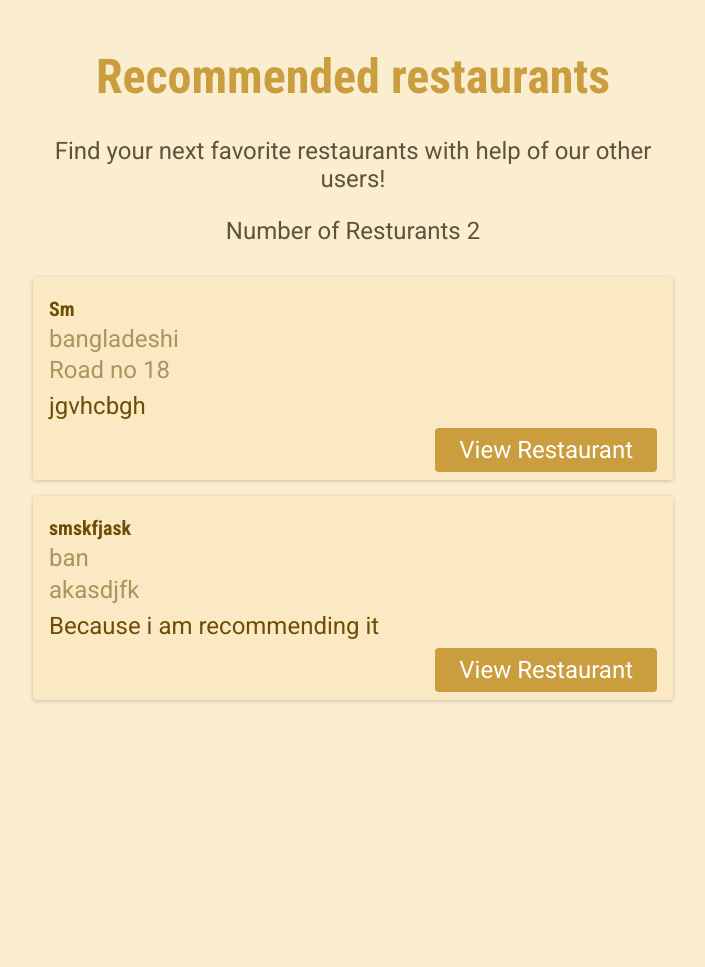
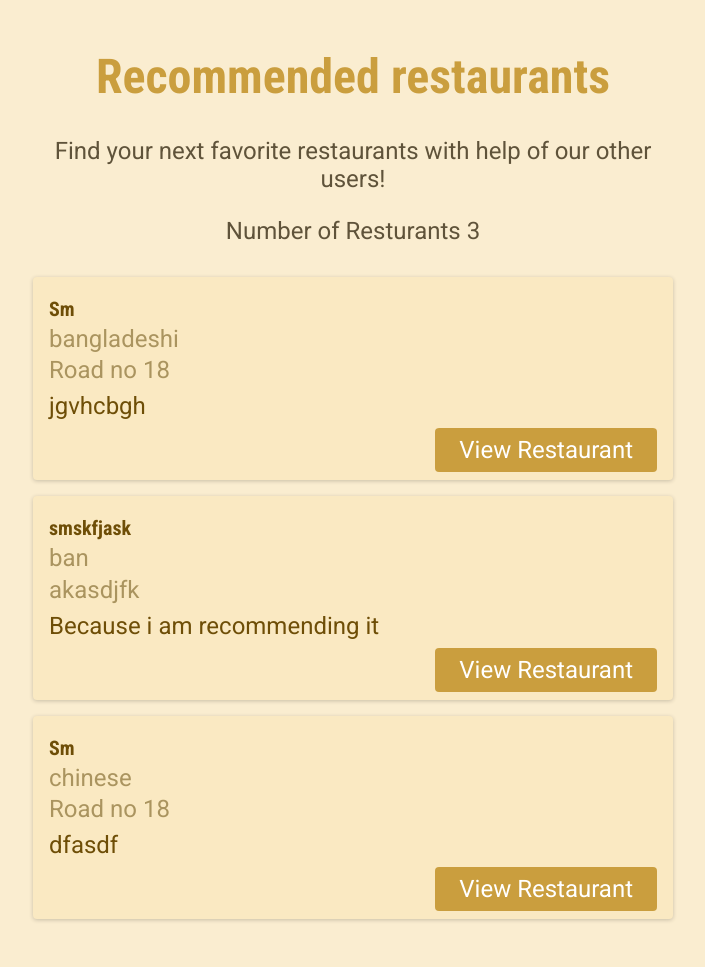
Before and after one commit to YouKnowMe2/100Days, a Node server app: page /restaurants in a window 1280 px wide. Shown: the part 80-1047 px from the top of the page, without its empty margins (287-992 px from the left). Before the commit the page ends 782 px from the top, so only its background shows below. Run offline with Node 20, Linux system fonts and the light colour scheme.

Commit message:
[NodeJsLearning] Displayed Data

```diff
--- a/nodeJs-learning-course/app.js
+++ b/nodeJs-learning-course/app.js
@@ -1,6 +1,7 @@
 const express = require('express');
 const path = require ('path');
 const fs = require('fs');
+const uuid = require('uuid');
 
 const app = express();
 
@@ -20,6 +21,8 @@ app.get('/restaurants',function (req, res,){
     const filePath = path.join(__dirname,'data', 'restaurants.json');
     const fileData = fs.readFileSync(filePath);
     const storeRestaurants = JSON.parse(fileData);
+
+
     res.render('restaurants',{
         restaurants: storeRestaurants
     });
@@ -27,7 +30,21 @@ app.get('/restaurants',function (req, res,){
 
 app.get('/restaurants/:id',function (req,res){
     const restaurantId = req.params.id;
-    res.render('restaurants-detail',{rid: restaurantId});
+    const filePath = path.join(__dirname,'data', 'restaurants.json');
+    const fileData = fs.readFileSync(filePath);
+    const storeRestaurants = JSON.parse(fileData);
+
+
+
+    for(const restaurant of storeRestaurants){
+        if(restaurant.id === restaurantId){
+            return res.render('restaurants_detail',{
+                restaurantId: restaurant
+                    });
+
+                }
+            }
+
 });
 
 app.get('/about',function (req, res,){
@@ -40,6 +57,7 @@ app.get('/recommend',function (req, res,){
 
 app.post('/recommend',function (req,res){
     const restaurant = req.body;
+    restaurant.id = uuid.v4();
     const filePath = path.join(__dirname,'data', 'restaurants.json');
     const fileData = fs.readFileSync(filePath);
     const storeRestaurants = JSON.parse(fileData);
--- a/nodeJs-learning-course/data/restaurants.json
+++ b/nodeJs-learning-course/data/restaurants.json
@@ -1 +1 @@
-[{"name":"Sm","address":"Road no 18","cuisine":"bangladeshi","website":"https://bangladeshi.com","description":"jgvhcbgh"},{"name":"smskfjask","address":"akasdjfk","cuisine":"ban","website":"https://www.abc.com","description":"Because i am recommending it"}]
+[{"id":"1","name":"Sm","address":"Road no 18","cuisine":"bangladeshi","website":"https://bangladeshi.com","description":"jgvhcbgh"},{"id":"2","name":"smskfjask","address":"akasdjfk","cuisine":"ban","website":"https://www.abc.com","description":"Because i am recommending it"},{"name":"Sm","address":"Road no 18","cuisine":"chinese","website":"https://bangladeshi.com","description":"dfasdf","id":"45222bc5-9987-47e9-9333-ff9a2d0ca3dc"}]
--- a/nodeJs-learning-course/package.json
+++ b/nodeJs-learning-course/package.json
@@ -15,7 +15,8 @@
   "license": "MIT",
   "dependencies": {
     "ejs": "^3.1.8",
-    "express": "^4.18.1"
+    "express": "^4.18.1",
+    "uuid": "^8.3.2"
   },
   "devDependencies": {
     "nodemon": "^2.0.19"
--- a/nodeJs-learning-course/views/includes/restaurants/restaurants.ejs
+++ b/nodeJs-learning-course/views/includes/restaurants/restaurants-item.ejs
@@ -9,7 +9,7 @@
             <%= restaurant.description %>
         </p>
         <div class="restaurant-actions">
-            <a href="/restaurants/r1">View Restaurant</a>
+            <a href="/restaurants/<%= restaurant.id %>">View Restaurant</a>
         </div>
     </article>
 </li>
--- a/nodeJs-learning-course/views/restaurants.ejs
+++ b/nodeJs-learning-course/views/restaurants.ejs
@@ -19,7 +19,7 @@
 
       <ul id="restaurants-list">
         <% for (const restaurant of restaurants) {  %>
-          <%- include('includes/restaurants/restaurants', {restaurant : restaurant}) %>
+          <%- include('includes/restaurants/restaurants-item', {restaurant : restaurant}) %>
         <% } %>
 
       </ul>
```
Also changed, not shown: nodeJs-learning-course/views/restaurants_detail.ejs (added, +20 -0 lines), 1 other file.
